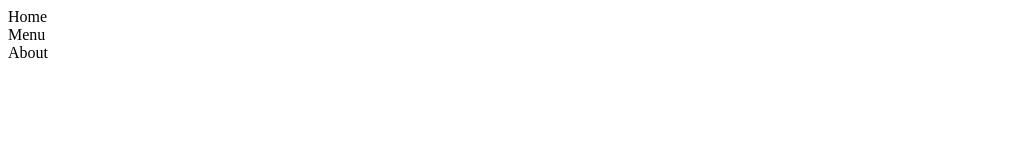
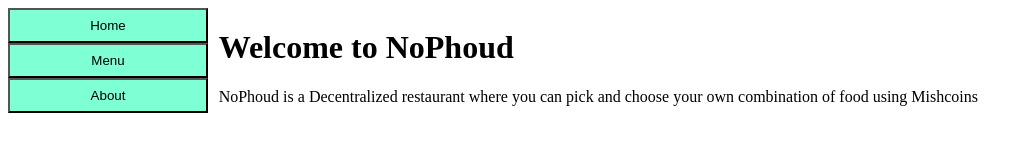
Before and after one commit to Tetratronic/resto, a website built with webpack: page dist/index.html in a window 1280 px wide. Shown: the whole page, without its empty margins (0-1033 px from the left). Built offline with nearby package versions, Linux system fonts and the light colour scheme.

Commit message:
make home page

```diff
--- /dev/null
+++ b/src/Home.js
@@ -0,0 +1,15 @@
+function home(){
+    const container = document.createElement("div");
+
+    const title = document.createElement("h1");
+    title.textContent = "Welcome to NoPhoud";
+    container.appendChild(title);
+
+    const text = document.createElement("p");
+    text.textContent = "NoPhoud is a Decentralized restaurant where you can pick and choose your own combination of food using Mishcoins"
+    container.appendChild(text);
+
+    return container;
+}
+
+export default home;
--- a/src/index.js
+++ b/src/index.js
@@ -1,6 +1,8 @@
 import nav from './nav';
+import home from './Home';
 import './style.css';
 
 const content = document.querySelector("#content");
 
-content.appendChild(nav())
+content.appendChild(nav());
+content.appendChild(home());
--- a/src/nav.js
+++ b/src/nav.js
@@ -1,16 +1,26 @@
 function menu() {
   const list = document.createElement("ul");
   list.classList.add("navmenu");
+
   const home = document.createElement("li");
-  home.textContent = "Home";
+  const homebtn =document.createElement("button");
+  homebtn.textContent = "Home";
+  homebtn.classList.add("navbutton");
+  home.appendChild(homebtn);
   list.appendChild(home);
 
   const menu = document.createElement("li");
-  menu.textContent = "Menu";
+  const menubtn =document.createElement("button");
+  menubtn.textContent = "Menu";
+  menubtn.classList.add("navbutton");
+  menu.appendChild(menubtn)
   list.appendChild(menu);
 
   const about = document.createElement("li");
-  about.textContent = "About";
+  const aboutbtn = document.createElement("button");
+  aboutbtn.textContent = "About";
+  aboutbtn.classList.add("navbutton")
+  about.appendChild(aboutbtn);
   list.appendChild(about);
 
   return list;
--- a/src/style.css
+++ b/src/style.css
@@ -1,6 +1,17 @@
+#content{
+    display: grid;
+    grid-template-columns: 1fr 5fr;
+}
+
+
 ul{
     list-style-type: none;
     margin:0;
     padding: 0;
-    width: 60px;
 }
+
+.navbutton{
+    width: 200px;
+    background-color: aquamarine;
+    padding: 8px ;
+}
```
Also changed, not shown: dist/bundle.js.
